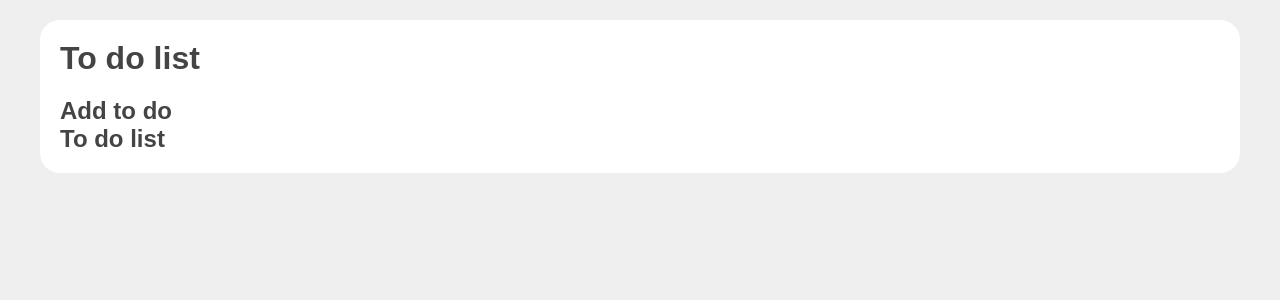
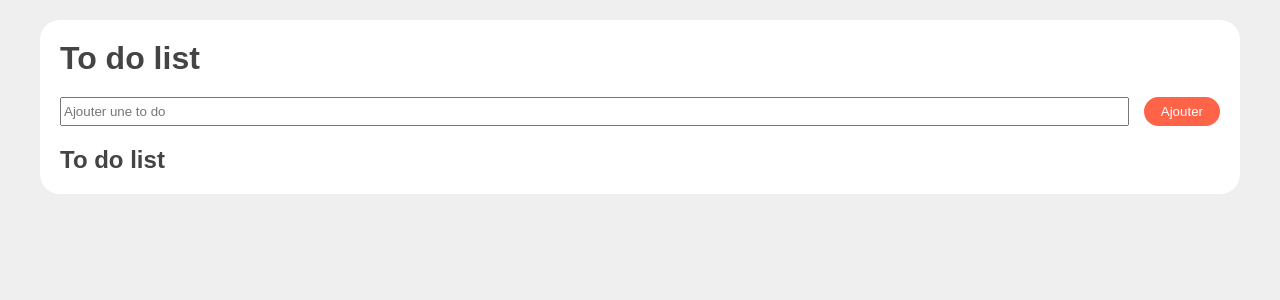
Before and after one commit to FaustineBrachotte/Todolist, a React (Vite) app: page / in a window 1280 px wide. Shown: the top 300 px of the page. Built offline with nearby package versions, Linux system fonts and the light colour scheme.

Commit message:
Création add to do

```diff
--- a/src/App.jsx
+++ b/src/App.jsx
@@ -1,14 +1,26 @@
 import AddToDo from "./components/AddToDo"
 import ToDoList from "./components/ToDoList"
+import { useState } from "react"
 
 function App() {
+  const [toDoList, setToDoList] = useState([]);
+
+  function addToDo(content) {
+    const toDo = {
+      id: crypto.randomUUID(),
+      content,
+      done: false,
+      edit: false
+    }
+    setToDoList([...toDoList, toDo])
+  }
 
   return (
     <div className="d-flex flex-row justify-content align-item p-20">
       <div className="card container p-20">
         <h1 className="mb-20">To do list</h1>
-        < AddToDo />
-        < ToDoList />
+        <AddToDo addToDo={addToDo}/>
+        <ToDoList />
       </div>
     </div>
   )
--- a/src/assets/styles/_themes.scss
+++ b/src/assets/styles/_themes.scss
@@ -28,3 +28,9 @@
 .text-primary {
     color: var(--primary);
 }
+
+.input {
+    border-radius: 4px;
+    border: 1px solid var(--gray-2);
+    padding: 10px 15px;
+}
--- a/src/components/AddToDo.jsx
+++ b/src/components/AddToDo.jsx
@@ -1,7 +1,32 @@
-function AddToDo() {
+import { useState } from "react"
+
+// eslint-disable-next-line react/prop-types
+function AddToDo({addToDo}) {
+    const [value, setValue] = useState('')
+
+    function handleChange(e) {
+        const inputValue = e.target.value;
+        setValue(inputValue);
+    }
+
+    function handleClick() {
+        if (value.length) {
+        addToDo(value);
+        setValue('');
+        }
+    }
+
+    function handleKeyDown(e) {
+        if (e.code === 'Enter') {
+            handleClick();
+        }
+    }
 
     return (
-      <h2>Add to do</h2>
+      <div className="d-flex flex-row justify-content align-item mb-20">
+        <input className="mr-15 flex-fill" placeholder="Ajouter une to do" value={value} type="text" onChange={handleChange} onKeyDown={handleKeyDown}/>
+        <button className="btn btn-primary" onClick={handleClick}>Ajouter</button>
+      </div>
     )
   }
 
```
